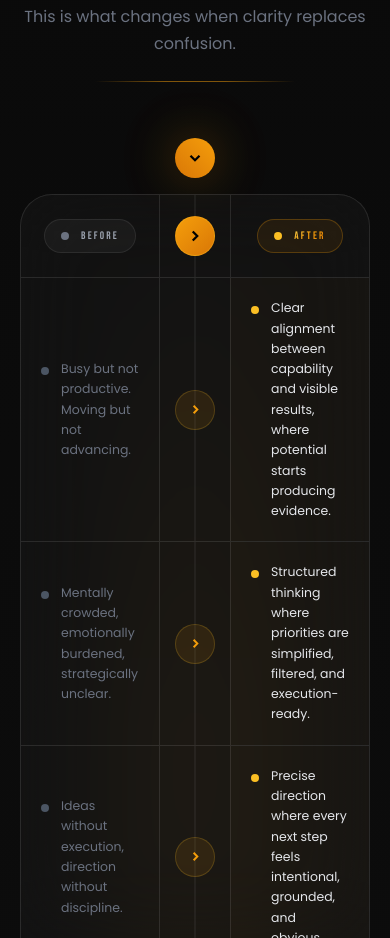
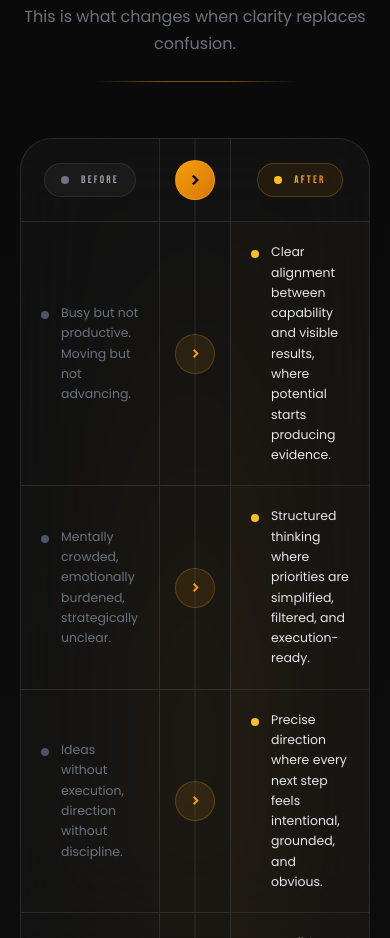
Before and after one commit to godswillokoi0001/Abraham-George-U---Private-Premium-Clarity-Intensive, a plain HTML site: page index.html in a window 390 px wide. Shown: the part 7503-8441 px from the top of the page. Drawn offline with nearby package versions, Linux system fonts and the light colour scheme.

Commit message:
update index.html

```diff
--- a/index.html
+++ b/index.html
@@ -1043,13 +1043,6 @@ h1, h2, h3, h4, h5, h6, .font-display, .font-heading {
       <div class="divider-orange mt-6 max-w-[200px] mx-auto"></div>
     </div>
 
-    <!-- Mobile arrow -->
-    <div class="flex md:hidden justify-center mb-4" aria-hidden="true">
-      <div class="w-10 h-10 rounded-full flex items-center justify-center glow-orange" style="background:linear-gradient(135deg,#F59E0B,#D97706);transform:rotate(90deg);">
-        <svg width="18" height="18" viewBox="0 0 24 24" fill="none" stroke="#000" stroke-width="3"><path d="m9 18 6-6-6-6"/></svg>
-      </div>
-    </div>
-
    <div class="relative max-w-7xl mx-auto">
 
 <div class="relative max-w-7xl mx-auto">
```
